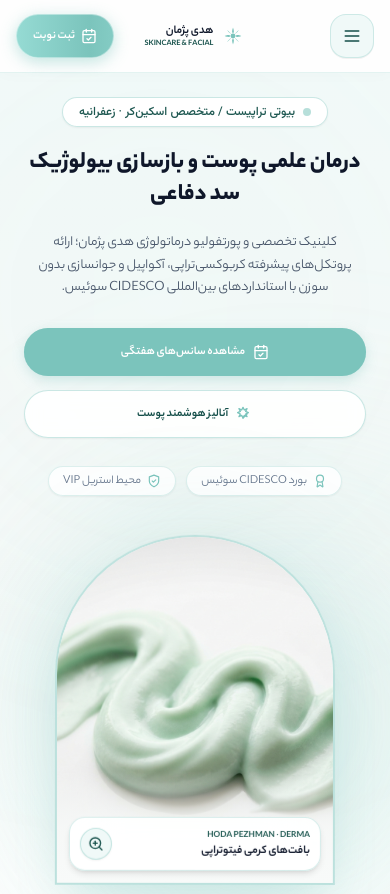
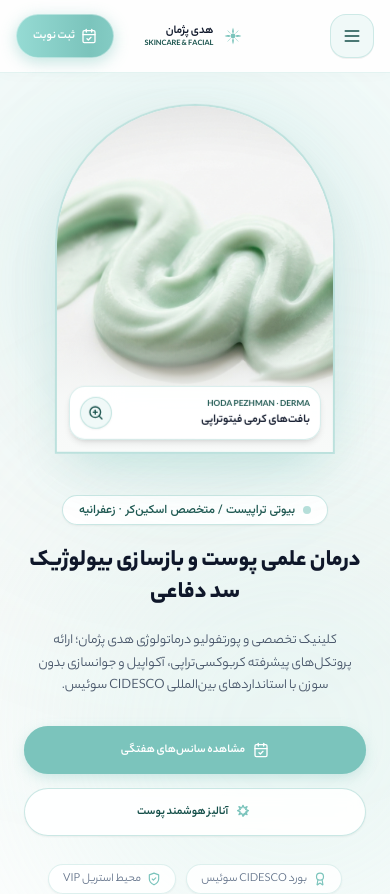
Before and after one commit to yasinlevine/hoda, a React (Vite) app: page / in a window 390 px wide. Shown: the top 894 px of the page. Built offline with nearby package versions, Linux system fonts and the light colour scheme; a web font is replaced by a local one.

Commit message:
feat(ui): reorder hero section for mobile
Update the hero section layout to display the image above the headline on mobile devices for improved visual flow.

```diff
--- a/src/components/EditorialHeroSection.tsx
+++ b/src/components/EditorialHeroSection.tsx
@@ -67,8 +67,8 @@ export const EditorialHeroSection: React.FC<EditorialHeroSectionProps> = ({
       {/* ===================================================================== */}
       <div className="max-w-5xl mx-auto px-6 sm:px-8 lg:px-10 w-full min-w-0 grid grid-cols-1 lg:grid-cols-2 gap-8 lg:gap-10 items-center relative z-10 flex-1 my-auto">
 
-        {/* Editorial Headline & Action CTAs - Brought inwards toward center */}
-        <div className="flex flex-col items-center lg:items-start text-center lg:text-right space-y-5 sm:space-y-6 order-1 lg:order-1 w-full lg:pr-6 xl:pr-10">
+        {/* Editorial Headline & Action CTAs - Placed below image on mobile (order-2) and primary on desktop (lg:order-1) */}
+        <div className="flex flex-col items-center lg:items-start text-center lg:text-right space-y-5 sm:space-y-6 order-2 lg:order-1 w-full lg:pr-6 xl:pr-10">
 
           <div className="inline-flex items-center gap-2 px-4 py-1.5 rounded-full bg-white/95 border border-[#7bc4bc]/40 text-xs text-[#1d5750] shadow-xs backdrop-blur-md mx-auto lg:mx-0">
             <span className="w-2 h-2 rounded-full bg-[#7bc4bc] animate-pulse"></span>
@@ -115,8 +115,8 @@ export const EditorialHeroSection: React.FC<EditorialHeroSectionProps> = ({
           </div>
         </div>
 
-        {/* Central Artistic Arch Framing Container with High-Res Model Portrait */}
-        <div className="relative flex justify-center items-center order-2 lg:order-2 my-2 sm:my-0 w-full">
+        {/* Central Artistic Arch Framing Container with High-Res Model Portrait - Placed on top on mobile (order-1) and secondary on desktop (lg:order-2) */}
+        <div className="relative flex justify-center items-center order-1 lg:order-2 my-2 sm:my-0 w-full">
 
           {/* Luminous Mint Halo Behind Arch */}
           <div className="absolute inset-0 bg-[#7bc4bc]/20 rounded-full blur-3xl scale-95 pointer-events-none"></div>
```
Also changed, not shown: 4 other files (tests, documents, lock files or other folders).
